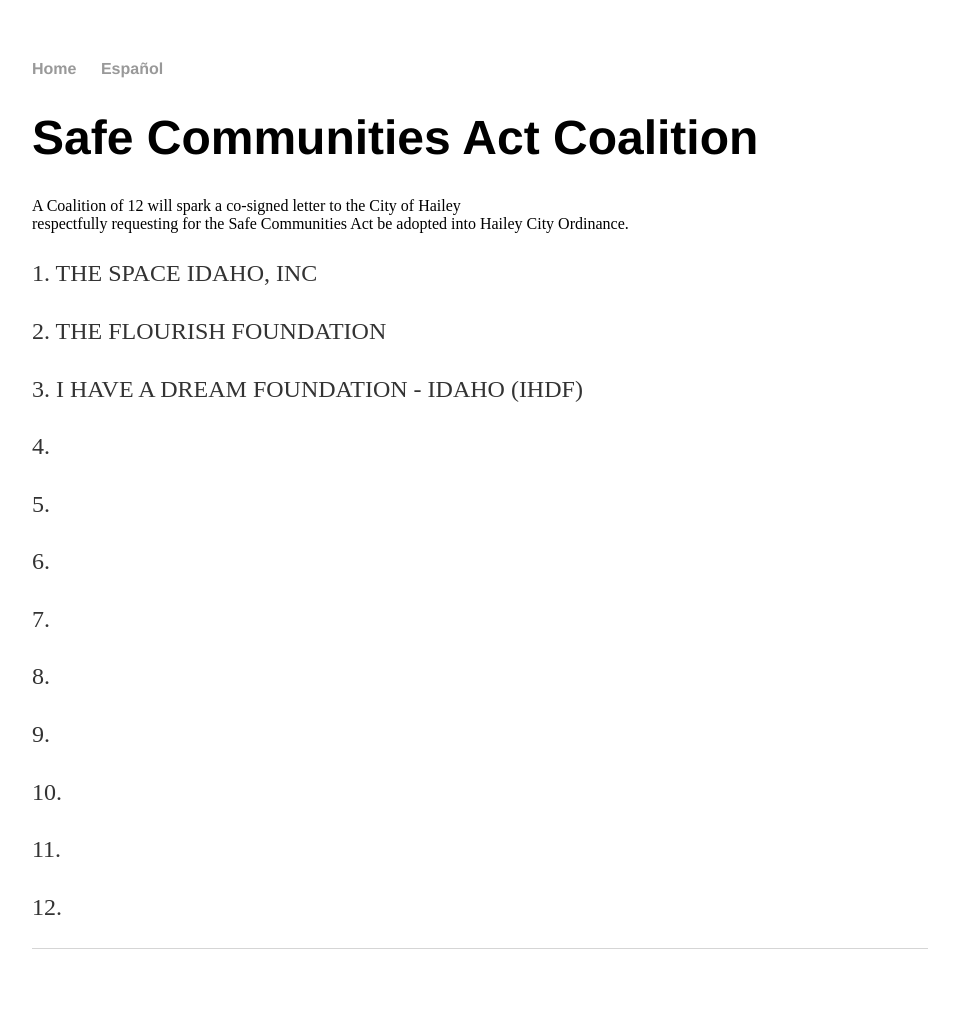
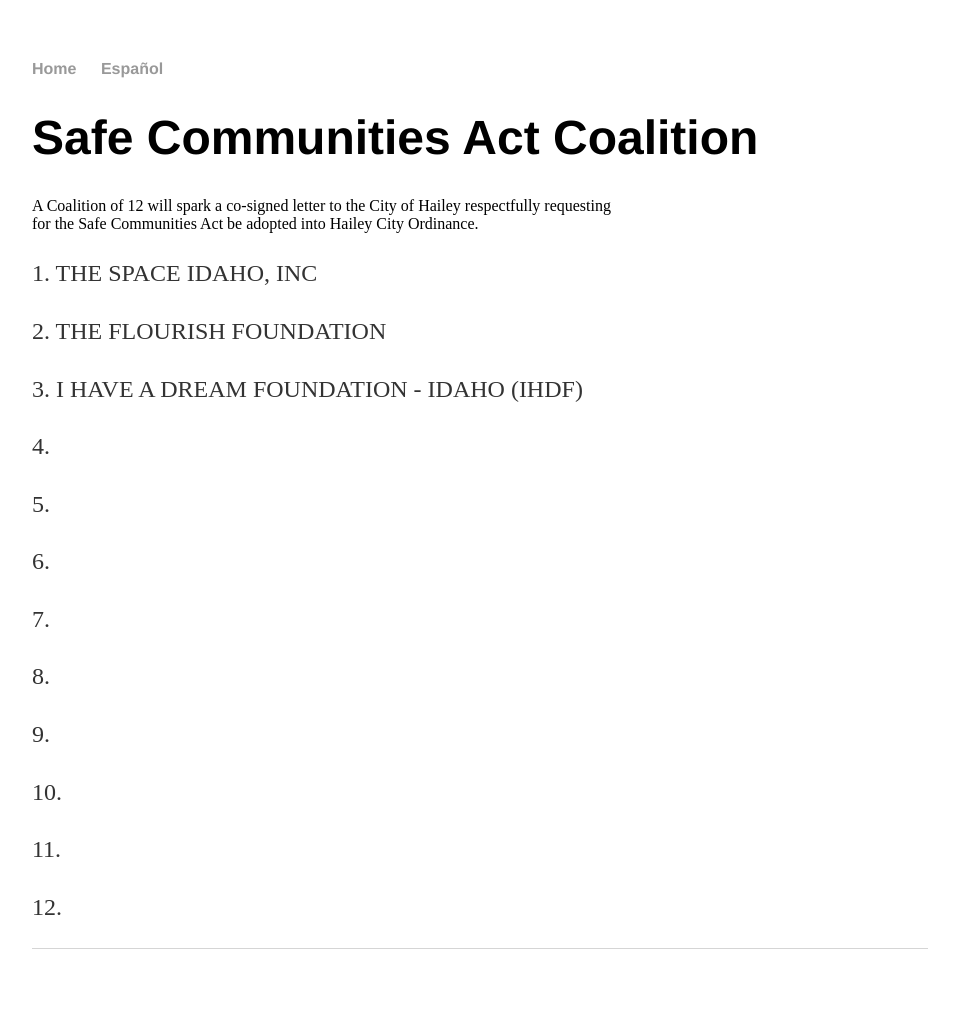
Before and after one commit to love5b/love5b.github.io, a Jekyll site: the page built from coalition/index.html, in a window 1280 px wide. Shown: the whole page, without its empty margins (160-1119 px from the left). Built offline with Jekyll 4.4.1, drawn with Linux system fonts in a browser that asks for light colours; part of the change alters nothing that is shown.

```diff
--- a/coalition/index.html
+++ b/coalition/index.html
@@ -6,8 +6,8 @@ title: Coalition | Safe Communities Act Coalition
 <div class="blurb">
 
         		<p> <h1>Safe Communities Act Coalition </h1> </p>
-			A Coalition of 12 will spark a co-signed letter to the City of Hailey <br>
-			respectfully requesting for the Safe Communities Act be adopted into Hailey City Ordinance.</p>
+			A Coalition of 12 will spark a co-signed letter to the City of Hailey respectfully requesting  <br>
+			for the Safe Communities Act be adopted into Hailey City Ordinance.</p>
 
             <p>1. THE SPACE IDAHO, INC </p>
 	    <p>2. THE FLOURISH FOUNDATION</p>
```
